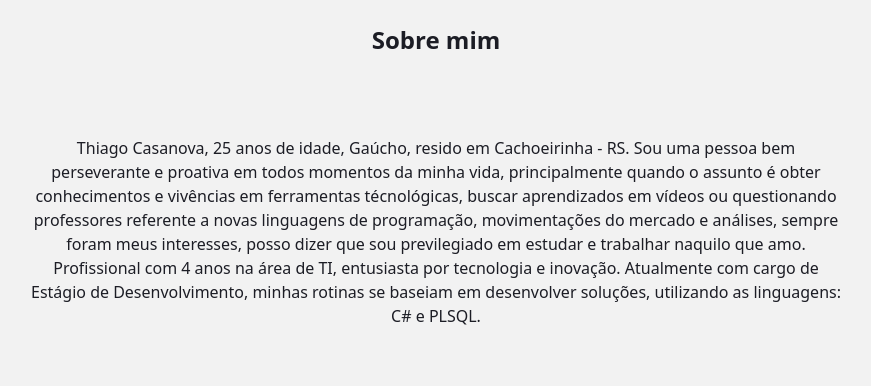
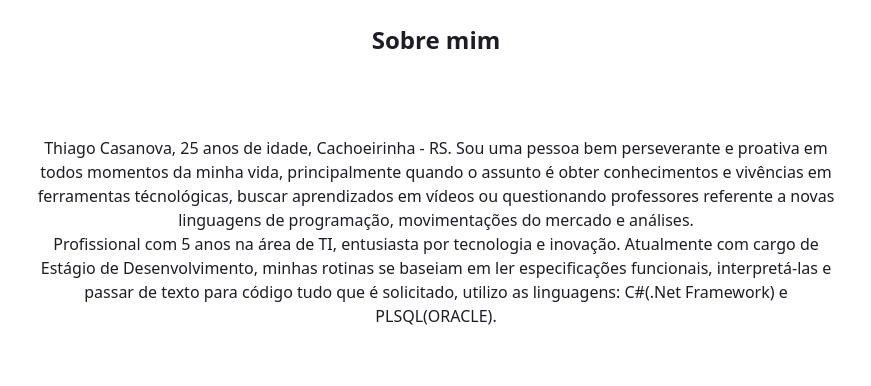
Before and after one commit to ThiagoCasanova/thiagocasanova.github.io, a website: page index.html in a window 1280 px wide. Shown: the part 414-800 px from the top of the page, without its empty margins (204-1075 px from the left). Drawn offline with nearby package versions, Linux system fonts and the light colour scheme.

Commit message:
Update index.html

```diff
--- a/index.html
+++ b/index.html
@@ -10,7 +10,7 @@
   </head>
   <body>
     <div
-      class="flex flex-col items-center h-full relative bg-offwhite text-charcoal"
+      class="flex flex-col items-center h-full relative bg-purple text-charcoal"
     >
       <div class="space-y-10 flex flex-col items-center max-w-4xl mx-10 mt-10">
         <img
@@ -52,18 +52,18 @@
       <div class="flex flex-col space-y-10 w-full max-w-4xl p-10">
         <h2 class="text-2xl font-bold"> <center> Sobre mim </center> </h2>
         <p> <center>
-          Thiago Casanova, 25 anos de idade, Gaúcho, resido em Cachoeirinha - RS.
+          Thiago Casanova, 25 anos de idade, Cachoeirinha - RS.
           Sou uma pessoa bem perseverante e proativa em todos momentos da minha
           vida, principalmente quando o assunto é obter conhecimentos e
           vivências em ferramentas técnológicas, buscar aprendizados
           em vídeos ou questionando professores referente a novas linguagens de
-          programação, movimentações do mercado e análises, sempre foram meus interesses,
-          posso dizer que sou previlegiado em estudar e trabalhar naquilo que amo.
+          programação, movimentações do mercado e análises.
         </p>
          <p>
-          Profissional com 4 anos na área de TI, entusiasta por tecnologia e inovação. Atualmente
-           com cargo de Estágio de Desenvolvimento, minhas rotinas se baseiam em
-           desenvolver soluções, utilizando as linguagens: C# e PLSQL. </center>
+          Profissional com 5 anos na área de TI, entusiasta por tecnologia e inovação. Atualmente
+           com cargo de Estágio de Desenvolvimento, minhas rotinas se baseiam em ler especificações
+           funcionais, interpretá-las e passar de texto para código tudo que é solicitado, utilizo
+           as linguagens: C#(.Net Framework) e PLSQL(ORACLE). </center>
         </p>
         <ul class="font-mono text-thunderstorm grid grid-cols-2 md:grid-cols-3">
           <li>JS</li>
```
